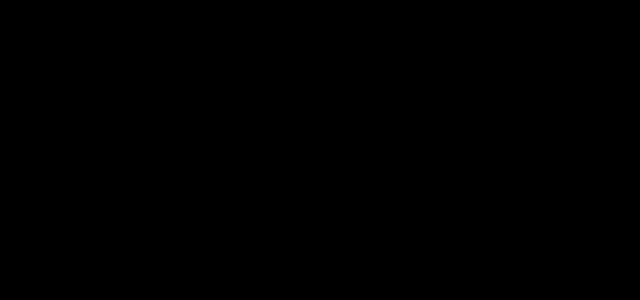
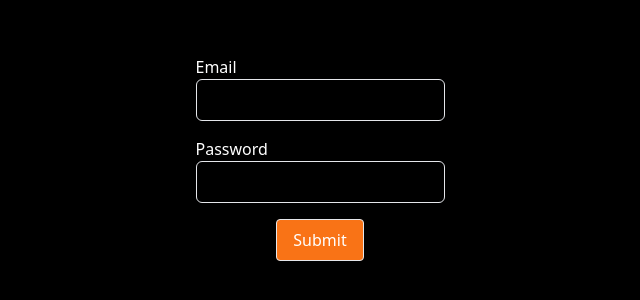
Before and after one commit to Yossef-Elshafey/cinema-app, a React (Create React App) app: page /sign-in in a window 1280 px wide. Shown: the part 242-542 px from the top of the page, without its empty margins (320-960 px from the left). Built offline with nearby package versions, Linux system fonts and the light colour scheme.

Commit message:
sign in added

```diff
--- a/src/api/users/AuthContext.tsx
+++ b/src/api/users/AuthContext.tsx
@@ -38,7 +38,7 @@ export const AuthProvider = ({ children }: { children: ReactNode }) => {
   const logout = () => {
     setIsLogged(false);
     setTok("");
-    setCookie("auth_user", "none", { path: "/" });
+    setCookie("auth_user", "none", { path: "/", sameSite: "lax" });
   };
 
   return (
--- /dev/null
+++ b/src/api/users/signin.ts
@@ -0,0 +1,14 @@
+import { SigninData, SignUpRes } from "../../types/Types";
+export const signIn = async (payload: SigninData) => {
+  const url = "http://127.0.0.1:8000/api/users/sign-in";
+  const res = await fetch(url, {
+    method: "POST",
+    headers: {
+      "Content-Type": "application/json",
+    },
+    body: JSON.stringify(payload),
+  });
+  const status = res.status;
+  const data = (await res.json()) as SignUpRes;
+  return { status, data };
+};
--- a/src/index.css
+++ b/src/index.css
@@ -32,4 +32,7 @@ body {
   .input {
     @apply block w-full border outline-none bg-transparent rounded-md p-2;
   }
+  .form {
+    @apply h-screen w-full flex flex-col gap-y-4 items-center justify-center;
+  }
 }
--- a/src/pages/Signin.tsx
+++ b/src/pages/Signin.tsx
@@ -1,7 +1,70 @@
-import React from "react";
+import React, { useState } from "react";
+import { motion } from "framer-motion";
+import { SigninData } from "../types/Types";
+import { signIn } from "../api/users/signin";
+import { useAuth } from "../api/users/AuthContext";
+import { useNavigate } from "react-router";
 
 function Signin() {
-  return <div>Signin</div>;
+  const [formData, setFormData] = useState({} as SigninData);
+  const [error, setError] = useState(false);
+  const navigate = useNavigate();
+  const auth = useAuth();
+
+  const handleChange = (e: React.ChangeEvent<HTMLInputElement>) => {
+    const { name, value } = e.target;
+    setFormData((prev) => {
+      return { ...prev, [name]: value };
+    });
+  };
+
+  const handleSubmit = async (e: React.FormEvent<HTMLFormElement>) => {
+    e.preventDefault();
+    setError(false);
+    const { data, status } = await signIn(formData);
+
+    if (status === 200) {
+      auth?.login(data.token);
+      navigate("/");
+    } else {
+      setError(true);
+    }
+  };
+
+  return (
+    <motion.form
+      onSubmit={handleSubmit}
+      className="form text-white"
+      animate={{ opacity: 1, x: 0 }}
+      initial={{ opacity: 0, x: 50 }}
+      transition={{ ease: "easeIn", duration: 1 }}
+    >
+      {error && <p className="text-rose-500">Invalid Credentials</p>}
+      <label>
+        Email
+        <input
+          type="email"
+          name="email"
+          className="input"
+          onChange={handleChange}
+        />
+      </label>
+      <label>
+        Password
+        <input
+          type="password"
+          name="password"
+          className="input"
+          onChange={handleChange}
+        />
+      </label>
+      <input
+        type="submit"
+        value="Submit"
+        className="text-white px-4 py-2 rounded border bg-orange-500 cursor-pointer"
+      />
+    </motion.form>
+  );
 }
 
 export default Signin;
--- a/src/pages/Signup.tsx
+++ b/src/pages/Signup.tsx
@@ -28,10 +28,7 @@ function Signup() {
   };
 
   return (
-    <form
-      onSubmit={handleSubmit}
-      className="h-screen w-full flex flex-col gap-y-4 items-center justify-center"
-    >
+    <form onSubmit={handleSubmit} className="form">
       <label className="text-white w-1/2">
         <p className="text-red-500 text-start">{error?.username}</p>
         First Name
--- a/src/types/Types.ts
+++ b/src/types/Types.ts
@@ -70,3 +70,8 @@ export interface BeforeActionProps {
   prompt: boolean;
   setPrompt: React.Dispatch<React.SetStateAction<boolean>>;
 }
+
+export interface SigninData {
+  email: string;
+  password: string;
+}
```
